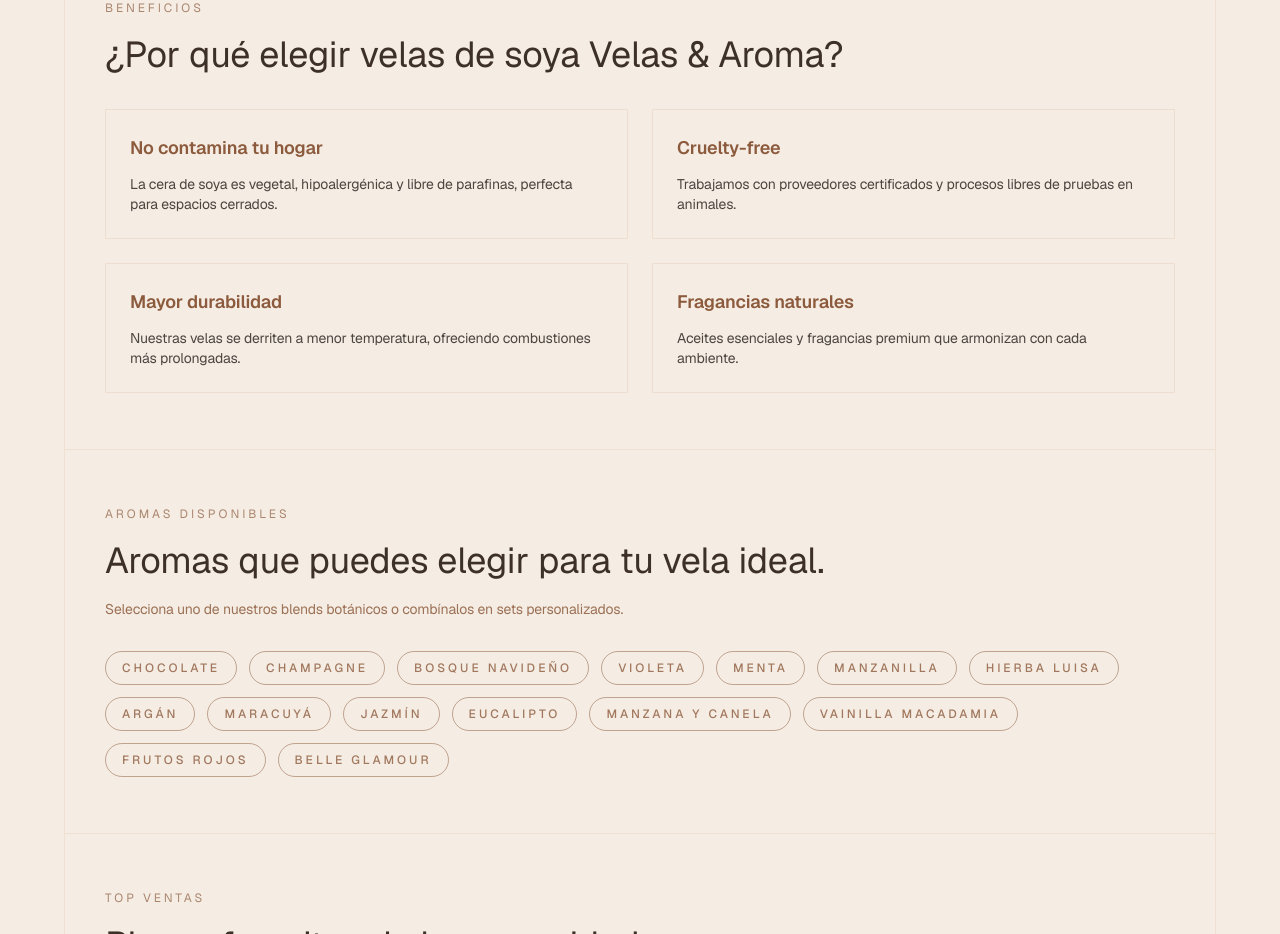
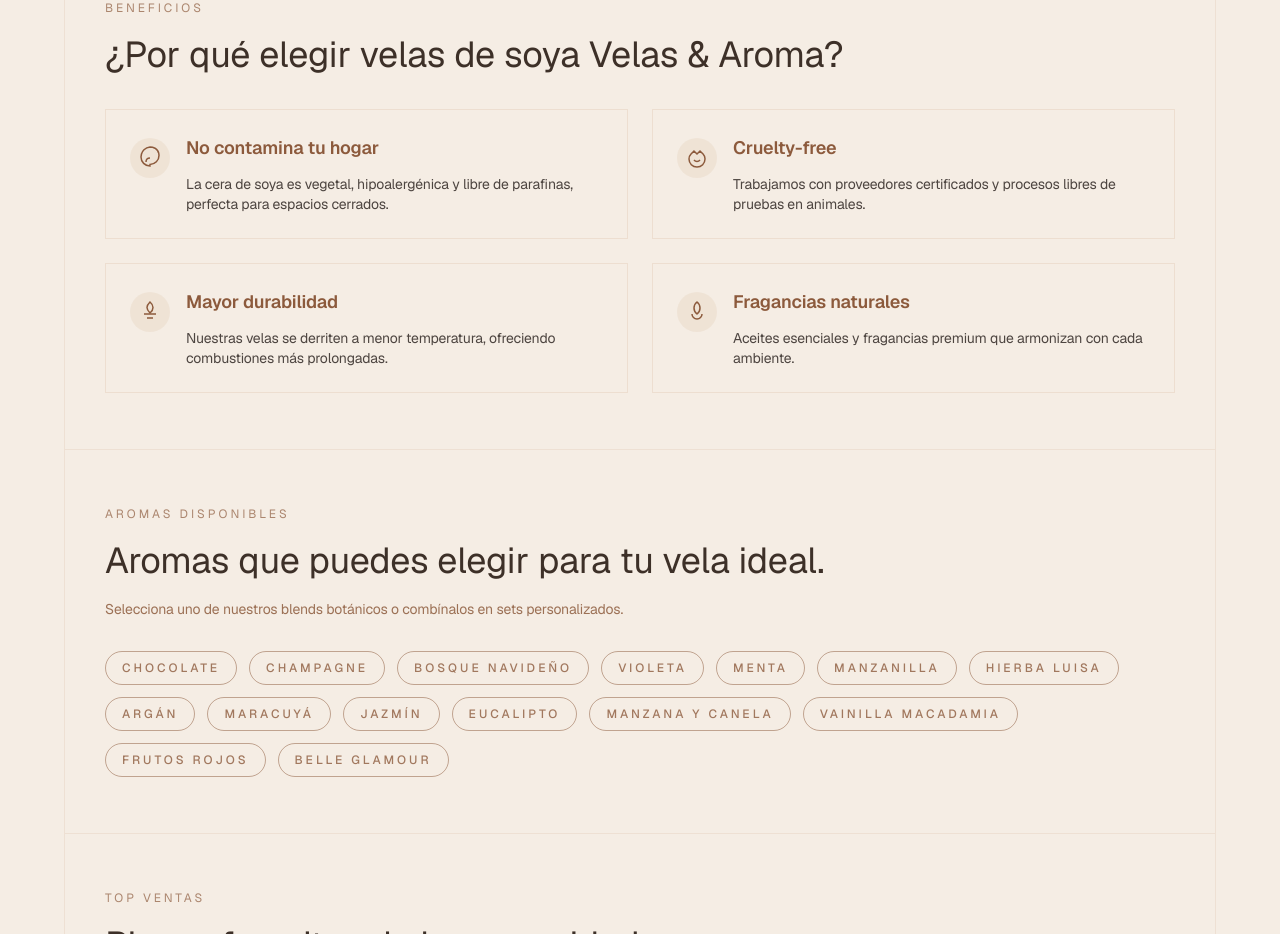
Before and after one commit to IngDavidTM/Velas-Aroma, a Next.js app: page / in a window 1280 px wide. Shown: the part 1880-2814 px from the top of the page. Built offline with nearby package versions, Linux system fonts and the light colour scheme.

Commit message:
Add icons

```diff
--- a/src/app/page.tsx
+++ b/src/app/page.tsx
@@ -17,18 +17,67 @@
   {
     title: "No contamina tu hogar",
     description: "La cera de soya es vegetal, hipoalergénica y libre de parafinas, perfecta para espacios cerrados.",
+    icon: (
+      <svg
+        viewBox="0 0 24 24"
+        fill="none"
+        stroke="currentColor"
+        strokeWidth="1.5"
+        className="h-6 w-6"
+      >
+        <path d="M12 20c-5 0-9-4.03-9-9 0-2.8 1.15-5.33 3-7.17A10.21 10.21 0 0 1 12 1c1.8 0 3.5.44 5 1.23C19.81 4.1 21 6.6 21 9.4c0 4.97-4 9-9 9Z" />
+        <path d="M12 12c-2.33 0-4 1.67-4 4" />
+      </svg>
+    ),
   },
   {
     title: "Cruelty-free",
     description: "Trabajamos con proveedores certificados y procesos libres de pruebas en animales.",
+    icon: (
+      <svg
+        viewBox="0 0 24 24"
+        fill="none"
+        stroke="currentColor"
+        strokeWidth="1.5"
+        className="h-6 w-6"
+      >
+        <path d="M12 21c-4.5 0-8-3.57-8-7.98 0-1.86.72-3.64 2.03-4.95L9 5l3 3 3-3 3.07 3.07A6.98 6.98 0 0 1 20 13.02C20 17.43 16.5 21 12 21Z" />
+        <path d="M9 14s1.2 1.5 3 1.5S15 14 15 14" />
+      </svg>
+    ),
   },
   {
     title: "Mayor durabilidad",
     description: "Nuestras velas se derriten a menor temperatura, ofreciendo combustiones más prolongadas.",
+    icon: (
+      <svg
+        viewBox="0 0 24 24"
+        fill="none"
+        stroke="currentColor"
+        strokeWidth="1.5"
+        className="h-6 w-6"
+      >
+        <path d="M12 2s3 2.5 3 5.5S12 13 12 13s-3-3-3-5.5S12 2 12 2Z" />
+        <path d="M6 14h12" />
+        <path d="M9 18h6" />
+      </svg>
+    ),
   },
   {
     title: "Fragancias naturales",
     description: "Aceites esenciales y fragancias premium que armonizan con cada ambiente.",
+    icon: (
+      <svg
+        viewBox="0 0 24 24"
+        fill="none"
+        stroke="currentColor"
+        strokeWidth="1.5"
+        className="h-6 w-6"
+      >
+        <path d="M12 2c2 1.5 3 3.5 3 6 0 2.5-1 4.5-3 6-2-1.5-3-3.5-3-6 0-2.5 1-4.5 3-6Z" />
+        <path d="M7 14a5 5 0 0 0 10 0" />
+      </svg>
+    ),
   },
 ];
 
--- a/src/components/feature-grid.tsx
+++ b/src/components/feature-grid.tsx
@@ -1,11 +1,12 @@
 import BorderPanel from "@/components/border-panel";
 import PageSection from "@/components/page-section";
 import SectionIntro from "@/components/section-intro";
+import type { ReactNode } from "react";
 
 interface FeatureGridProps {
   eyebrow?: string;
   title: string;
-  features: Array<{ title: string; description: string }>;
+  features: Array<{ title: string; description: string; icon?: ReactNode }>;
 }
 
 export default function FeatureGrid({ eyebrow, title, features }: FeatureGridProps) {
@@ -15,8 +16,17 @@
       <div className="grid gap-6 md:grid-cols-2">
         {features.map((feature) => (
           <BorderPanel key={feature.title}>
-            <h3 className="text-lg font-semibold text-brand-brown">{feature.title}</h3>
-            <p className="mt-3 text-sm text-brand-charcoal/85">{feature.description}</p>
+            <div className="flex items-start gap-4">
+              {feature.icon ? (
+                <span className="mt-1 inline-flex h-10 w-10 flex-shrink-0 items-center justify-center rounded-full bg-brand-sand/50 text-brand-brown">
+                  {feature.icon}
+                </span>
+              ) : null}
+              <div>
+                <h3 className="text-lg font-semibold text-brand-brown">{feature.title}</h3>
+                <p className="mt-3 text-sm text-brand-charcoal/85">{feature.description}</p>
+              </div>
+            </div>
           </BorderPanel>
         ))}
       </div>
```
